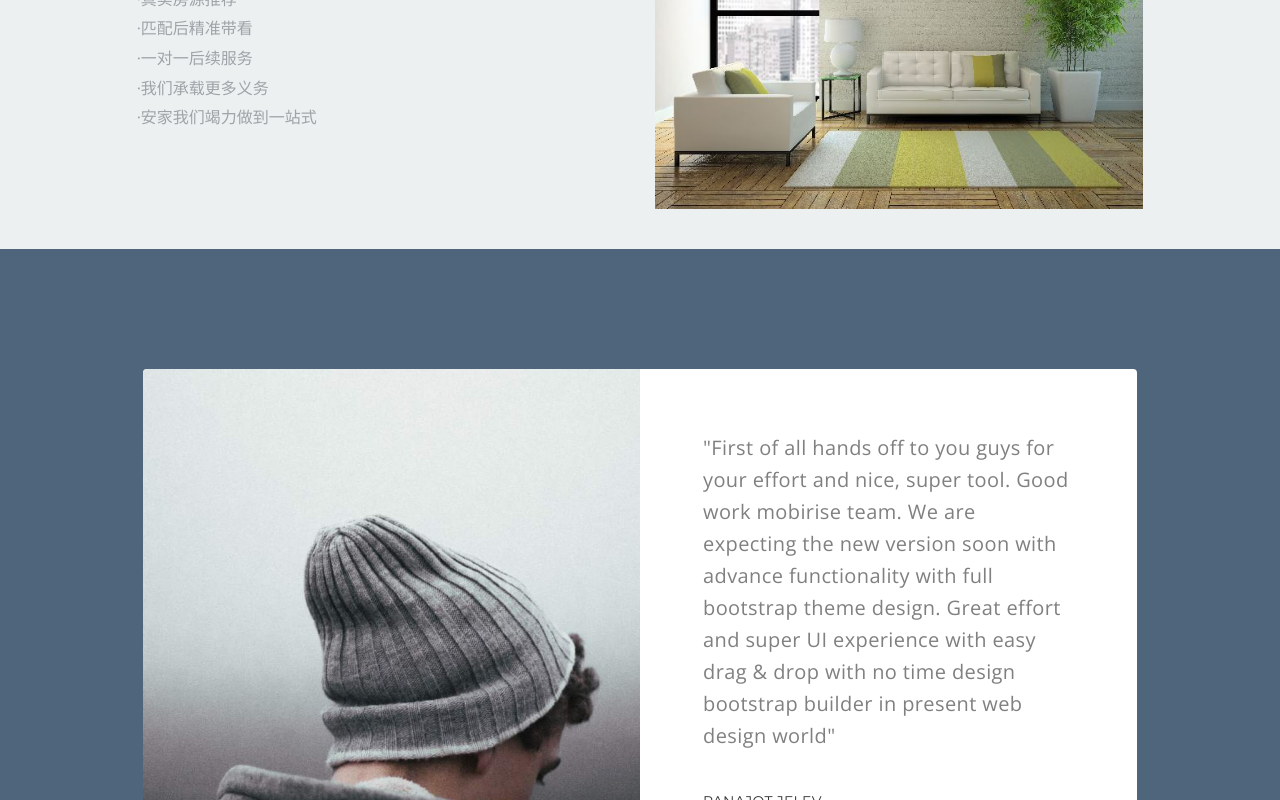
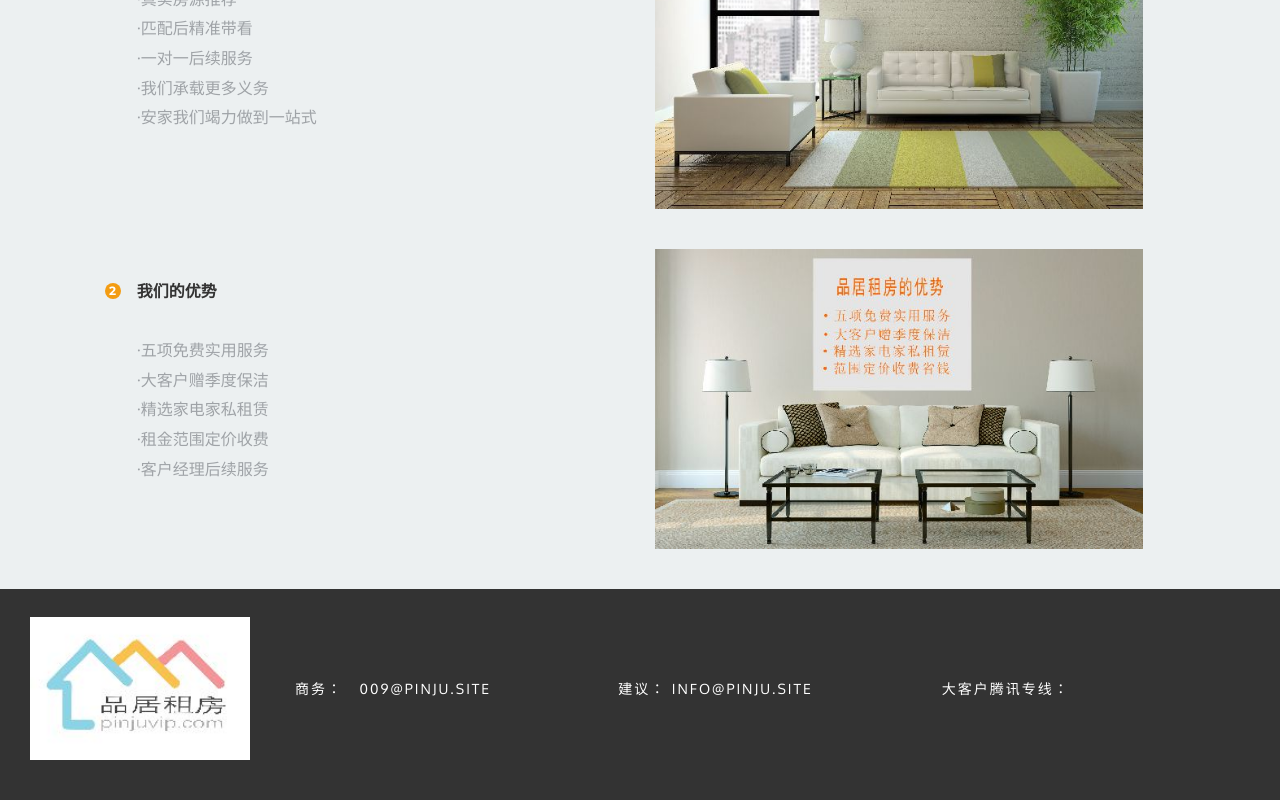
Before and after one commit to pinjuchina/pinjudakehu, a plain HTML site: page index.html in a window 1280 px wide. Shown: the part 2000-2800 px from the top of the page. Drawn offline with nearby package versions, Linux system fonts and the light colour scheme.

Commit message:
create github pages

```diff
--- a/index.html
+++ b/index.html
@@ -107,30 +107,6 @@
 
 </section>
 
-<section class="mbr-section testimonials3 mbr-parallax-background" id="testimonials3-n" style="background-image: url(assets/images/grass.jpg);">
-
-    <div class="mbr-overlay" style="opacity: 0.8; background-color: rgb(35, 63, 91);"></div>
-
-        <div class="container">
-            <div class="row card">
-                <div class="col-xs-12 col-md-6 padding-left-0 padding-right-0 mediaEl">
-                    <div class="mbr-figure" style="background-image: url(assets/images/boy.jpg);"></div>
-                </div>
-                <div class="col-xs-12 col-md-6 text-xs-left content">
-
-                    <p class="mbr-section-text lead">"First of all hands off to you guys for your effort and nice, super tool. Good work mobirise team. We are expecting the new version soon with advance functionality with full bootstrap theme design. Great effort and super UI experience with easy drag &amp; drop with no time design bootstrap builder in present web design world"</p>
-                    <h5 class="mbr-section-title lead title">PANAJOT JELEV</h5>
-                    <h6 class="subtitle">Head of Online Communication  at Swisscom</h6>
-
-                </div>
-
-            </div>
-        </div>
-
-
-
-</section>
-
 <section class="mbr-cards mbr-section features8" id="features8-l" style="background-color: rgb(236, 240, 241); padding-top: 0px; padding-bottom: 40px;">
 
 
```
Also changed, not shown: 1 other file.
